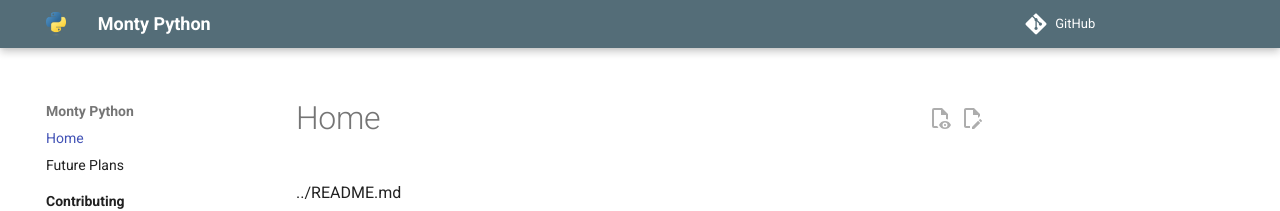
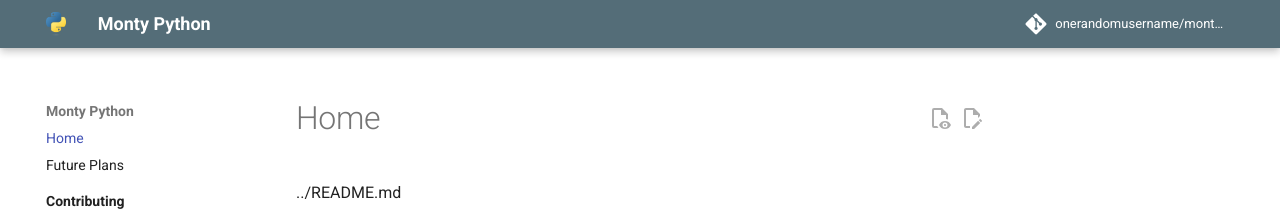
Before and after one commit to onerandomusername/monty-python, an MkDocs documentation site: the page built from docs/README.md, in a window 1280 px wide. Shown: the top 211 px of the page. Built offline with MkDocs 1.6.1 and Material for MkDocs 9.7.7, drawn with Linux system fonts in a browser that asks for light colours; plug-ins that fetch from the network failed and are left out; comment, search, counter and statistics services are not loaded.

Commit message:
fix: set repo name

```diff
--- a/mkdocs.yaml
+++ b/mkdocs.yaml
@@ -1,5 +1,6 @@
 site_name: Monty Python
 site_url: https://monty.arielle.codes/
+repo_name: onerandomusername/monty-python
 repo_url: https://github.com/onerandomusername/monty-python/
 edit_uri: edit/main/docs/
 copyright: >
```
